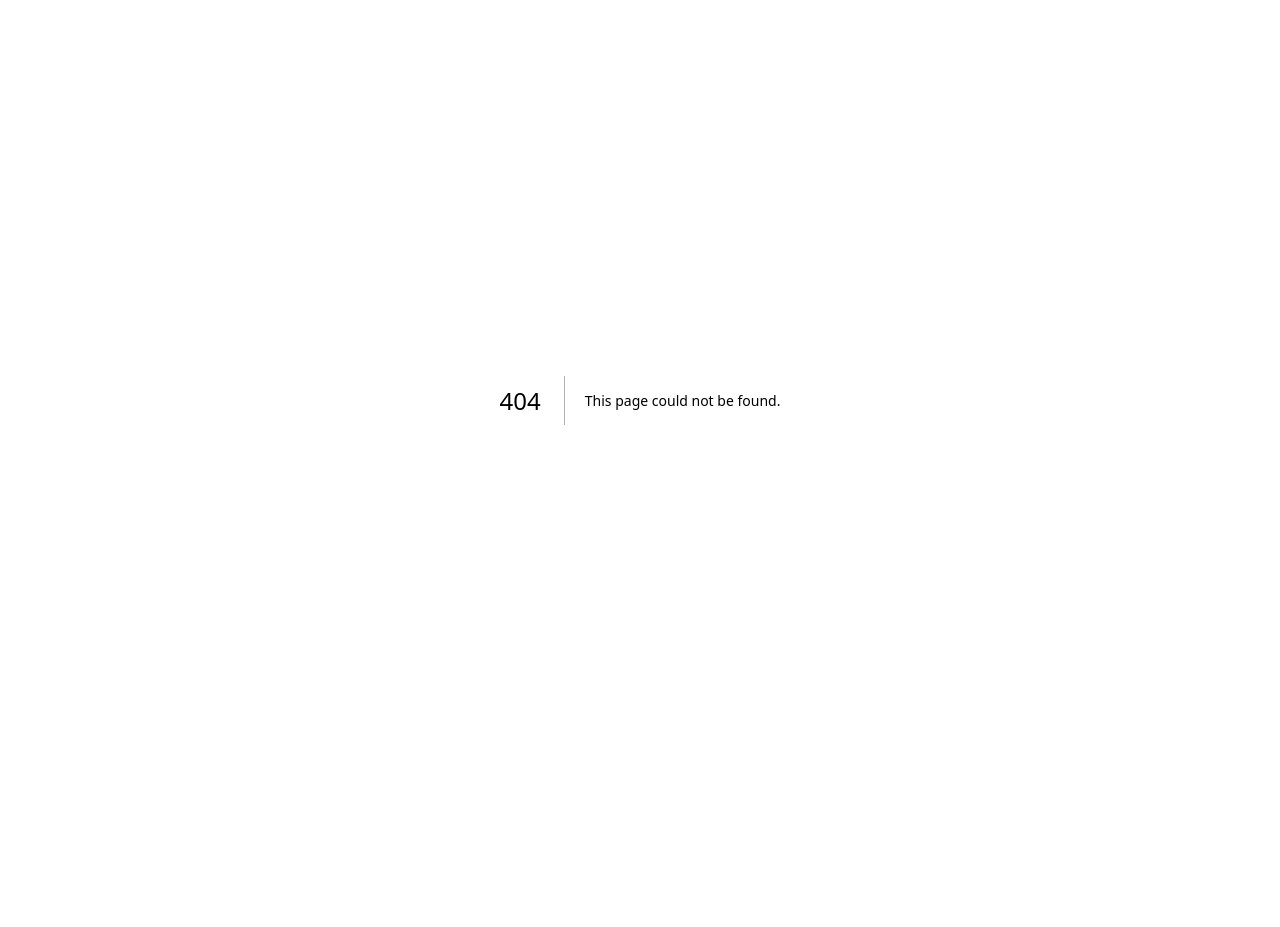
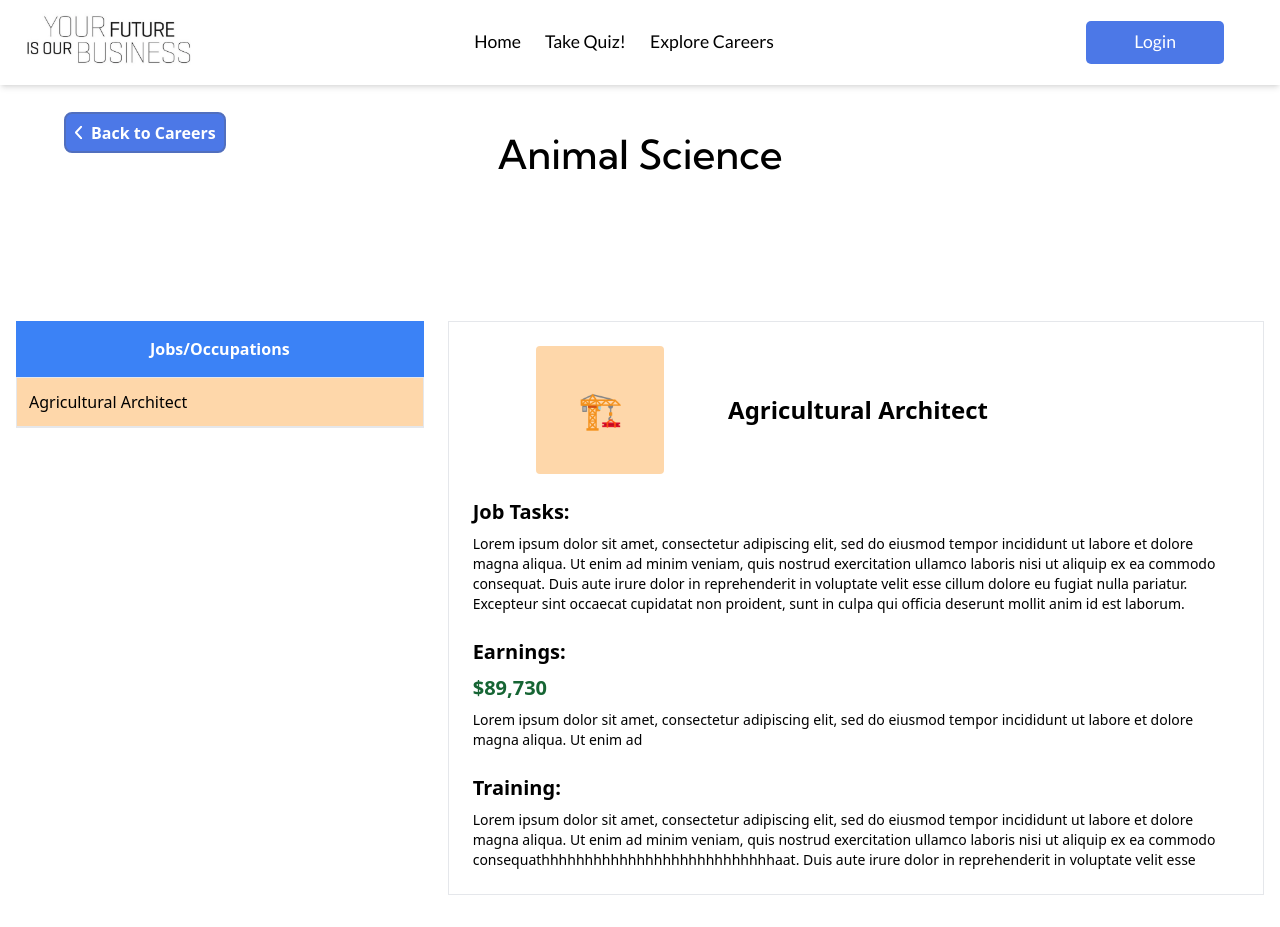
Before and after one commit to ucsc-blueprint/yfiob2, a Next.js app: page /career-in-depth in a window 1280 px wide. Before the commit this address had no page. Before the commit the page ends 800 px from the top, so only its background shows below. Built offline with nearby package versions, Linux system fonts and the light colour scheme.

Commit message:
pushing in depth career page

```diff
--- /dev/null
+++ b/dummycareer.json
@@ -0,0 +1,30 @@
+{
+    "categories": [
+        {
+            "id": 1,
+            "name": "Animal Science",
+            "parentCategory": "Engineering and Architecture",
+            "jobs": [
+                {
+                    "id": 101,
+                    "title": "Agricultural Architect",
+                    "icon": "🏗️",
+                    "jobTasks": "Lorem ipsum dolor sit amet, consectetur adipiscing elit, sed do eiusmod tempor incididunt ut labore et dolore magna aliqua. Ut enim ad minim veniam, quis nostrud exercitation ullamco laboris nisi ut aliquip ex ea commodo consequat. Duis aute irure dolor in reprehenderit in voluptate velit esse cillum dolore eu fugiat nulla pariatur. Excepteur sint occaecat cupidatat non proident, sunt in culpa qui officia deserunt mollit anim id est laborum.",
+                    "earnings": 89730,
+                    "earningsDetails": "Lorem ipsum dolor sit amet, consectetur adipiscing elit, sed do eiusmod tempor incididunt ut labore et dolore magna aliqua. Ut enim ad",
+                    "training": "Lorem ipsum dolor sit amet, consectetur adipiscing elit, sed do eiusmod tempor incididunt ut labore et dolore magna aliqua. Ut enim ad minim veniam, quis nostrud exercitation ullamco laboris nisi ut aliquip ex ea commodo consequathhhhhhhhhhhhhhhhhhhhhhhhhhhaat. Duis aute irure dolor in reprehenderit in voluptate velit esse",
+                    "dataSources": [
+                        {
+                            "name": "Bureau of Labor Statistics",
+                            "logoUrl": "/bls-logo.png"
+                        },
+                        {
+                            "name": "O*NET",
+                            "logoUrl": "/onet-logo.png"
+                        }
+                    ]
+                }
+            ]
+        }
+    ]
+}
--- /dev/null
+++ b/src/app/career-in-depth/page.jsx
@@ -0,0 +1,113 @@
+"use client";
+import BackArrow from "../../components/BackArrow";
+import { useState } from "react";
+import { Navbar } from "../../components/Navbar/Navbar";
+import careerData from "/dummycareer.json"; // Fixed: capital D to match usage below
+
+const HeaderSection = () => (
+    <div className="flex flex-col items-center font-kumbh py-10">
+        <div className="font-[500] flex flex-col items-center">
+            <h1 className="text-[40px]">Animal Science</h1>
+        </div>
+    </div>
+);
+
+const BackButton = () => (
+    <div className="absolute top-28 left-[64px]">
+        <button className="flex items-center gap-2 px-2 py-3 h-[41px] bg-[#4C78E7] rounded-lg border-2 border-[#516FBE] text-white font-bold transition-all duration-200 hover:bg-blue-500">
+            <a href="/choose-careers">
+                <span className="flex items-center">
+                    <div style={{ transform: "scale(0.9)" }}>
+                        <BackArrow />
+                    </div>
+                    <div className="pl-2">Back to Careers</div>
+                </span>
+            </a>
+        </button>
+    </div>
+);
+
+// Get category data
+const categoryData = careerData.categories.find((cat) => cat.name === "Animal Science");
+
+export default function AnimalScience() {
+    // Add state management for selected job
+    const [selectedJobId, setSelectedJobId] = useState(categoryData?.jobs[0]?.id || 0);
+
+    // Get the selected job data
+    const selectedJob =
+        categoryData?.jobs.find((job) => job.id === selectedJobId) || categoryData?.jobs[0];
+
+    return (
+        <>
+            <Navbar />
+            <HeaderSection />
+            <BackButton />
+            <div className="container mx-auto px-4 py-8 mt-16">
+                <div className="flex flex-col md:flex-row gap-6">
+                    {/* Left Sidebar - Job List */}
+                    <div className="w-full md:w-1/3">
+                        <div className="bg-blue-500 text-white p-4 text-center font-bold">
+                            Jobs/Occupations
+                        </div>
+                        <div className="border border-gray-200">
+                            {categoryData?.jobs.map((job) => (
+                                <div
+                                    key={job.id}
+                                    className={`p-3 border-b cursor-pointer hover:bg-orange-100 ${
+                                        job.id === selectedJobId
+                                            ? "bg-orange-200"
+                                            : "bg-orange-50"
+                                    }`}
+                                    onClick={() => setSelectedJobId(job.id)}
+                                >
+                                    {job.title}
+                                </div>
+                            ))}
+                        </div>
+                    </div>
+
+                    {/* Right Content - Job Details */}
+                    <div className="w-full md:w-2/3 bg-white p-6 border border-gray-200">
+                        <div className="flex flex-col md:flex-row items-center mb-6">
+                            <div className="md:w-1/3 flex justify-center mb-4 md:mb-0">
+                                <div className="relative w-32 h-32">
+                                    <div className="bg-orange-200 w-full h-full rounded flex items-center justify-center">
+                                        <div className="text-4xl">
+                                            {selectedJob?.icon || "😊"}
+                                        </div>
+                                    </div>
+                                </div>
+                            </div>
+
+                            <div className="md:w-2/3">
+                                <h2 className="text-2xl font-bold text-center md:text-left">
+                                    {selectedJob?.title}
+                                </h2>
+                            </div>
+                        </div>
+
+                        {/* Job details sections */}
+                        <div className="mb-6">
+                            <h3 className="text-xl font-bold mb-2">Job Tasks:</h3>
+                            <p className="text-sm">{selectedJob?.jobTasks}</p>
+                        </div>
+
+                        <div className="mb-6">
+                            <h3 className="text-xl font-bold mb-2">Earnings:</h3>
+                            <div className="text-xl font-bold text-green-800 mb-2">
+                                ${selectedJob?.earnings?.toLocaleString()}
+                            </div>
+                            <p className="text-sm">{selectedJob?.earningsDetails}</p>
+                        </div>
+
+                        <div>
+                            <h3 className="text-xl font-bold mb-2">Training:</h3>
+                            <p className="text-sm">{selectedJob?.training}</p>
+                        </div>
+                    </div>
+                </div>
+            </div>
+        </>
+    );
+}
--- a/src/components/Careers_Card/CareersCard.jsx
+++ b/src/components/Careers_Card/CareersCard.jsx
@@ -9,7 +9,7 @@ const backgroundColor = {
 
 export const CareersCard = ({ title, description, grade, image }) => {
     return (
-        <a href="/">
+        <a href="/career-in-depth">
             <div
                 className={`no-scrollbar overflow-y-hidden rounded-[10px] w-[317px] h-[366px] font-kumbh bg-white shadow-md`}
             >
```
